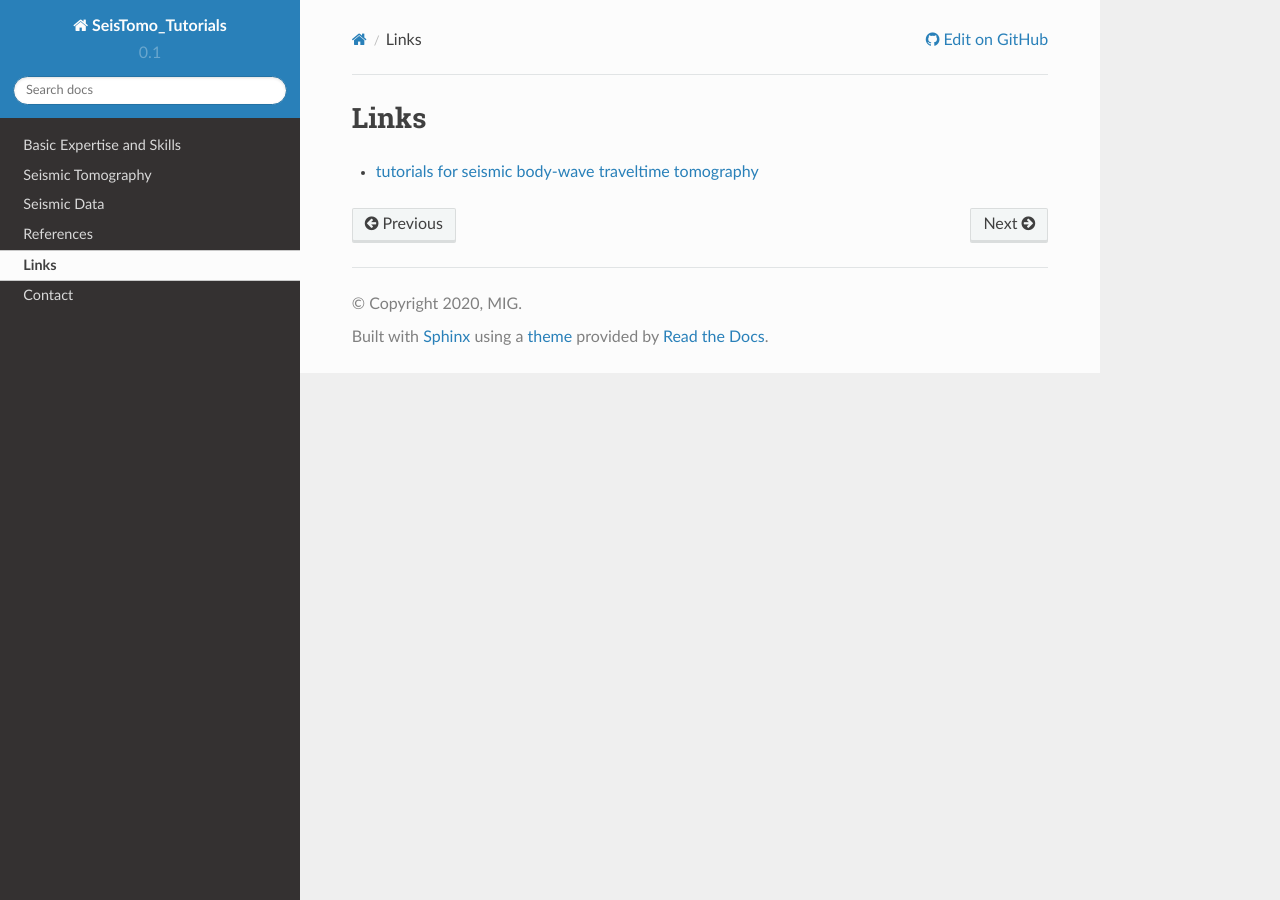
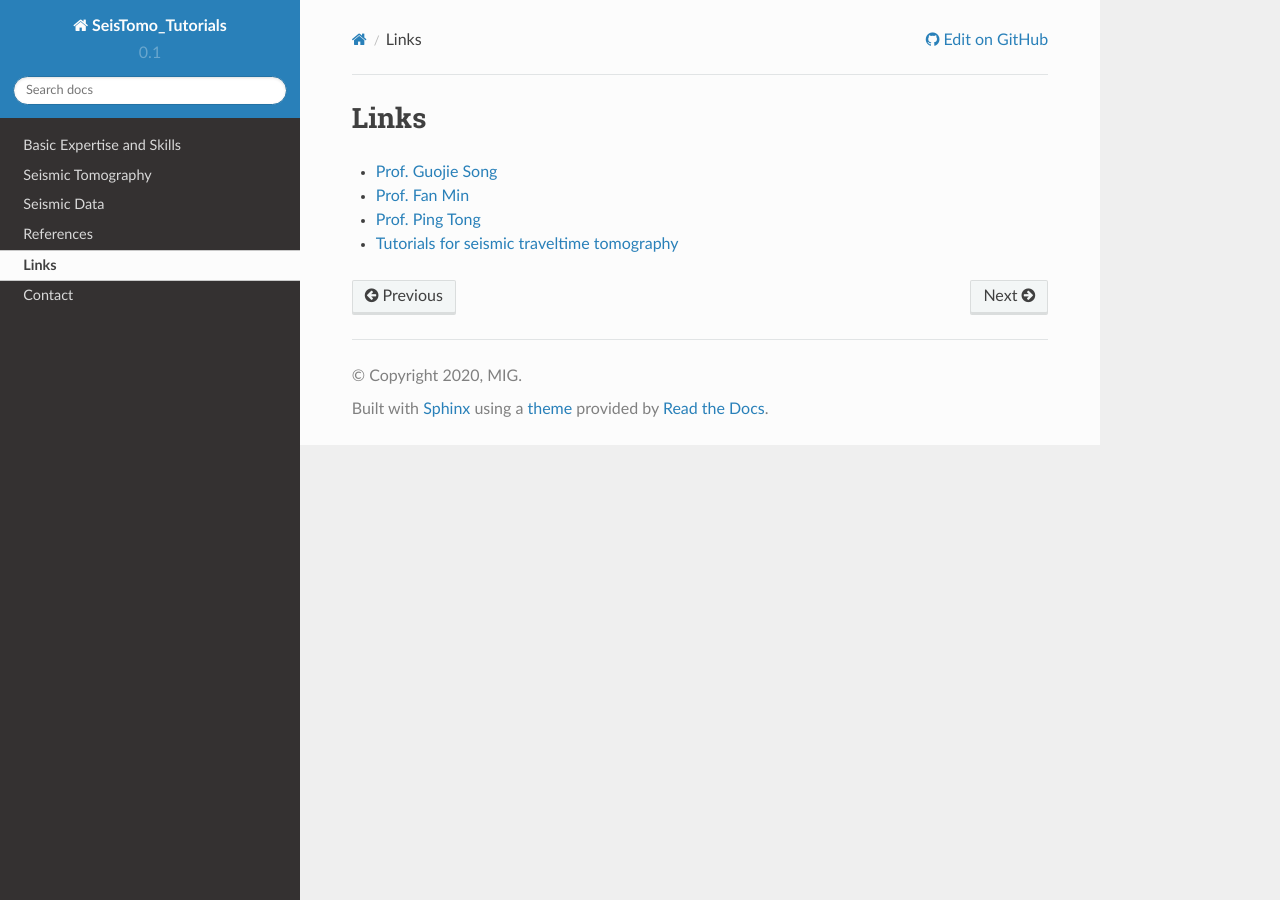
Before and after one commit to MIGG-NTU/SeisTomo_Tutorials, a Sphinx documentation site: the page built from source/links/index.rst, in a window 1280 px wide. Built offline with Sphinx 7.4.7 and the Read the Docs theme 2.0.0, drawn with Linux system fonts in a browser that asks for light colours.

Commit message:
fix typos and add links (#3)

```diff
--- a/source/conf.py
+++ b/source/conf.py
@@ -150,7 +150,7 @@ html_context = {
     'display_github': True,
     'github_user': 'MIGG-NTU',
     'github_repo': 'geosciences.Myanmar',
-    'github_version': 'master',
+    'github_version': 'main',
     'conf_py_path': '/source/',
     'theme_vcs_pageview_mode': 'blob',
 }
--- a/source/contact/index.rst
+++ b/source/contact/index.rst
@@ -1,6 +1,6 @@
 Contact
 =======
 
-- `NTU-SPU google group <https://groups.google.com/g/ntu-spu-seistomo>`
-- ntu-spu-seistomo@googlegroups.com
+- `NTU-SPU google group <https://groups.google.com/g/ntu-spu-seistomo>`_
+- google group email: ntu-spu-seistomo@googlegroups.com
 - Research assistant: Jiayuan Yao, kaka22yao@gmail.com
--- a/source/index.rst
+++ b/source/index.rst
@@ -1,5 +1,5 @@
-SeisTomo Tutorial
-=================
+SeisTomo Tutorials
+==================
 
 
 .. toctree::
--- a/source/links/index.rst
+++ b/source/links/index.rst
@@ -1,4 +1,7 @@
 Links
 =====
 
-- `tutorials for seismic body-wave traveltime tomography <https://migg-ntu.github.io/SeisTomo_Tutorials>`_
+- `Prof. Guojie Song <https://www.swpu.edu.cn/lxy/info/2514/1925.htm>`_
+- `Prof. Fan Min <https://www.swpu.edu.cn/scs/info/1168/2132.htm>`_
+- `Prof. Ping Tong <https://personal.ntu.edu.sg/tongping>`_
+- `Tutorials for seismic traveltime tomography <https://migg-ntu.github.io/SeisTomo_Tutorials>`_
```
